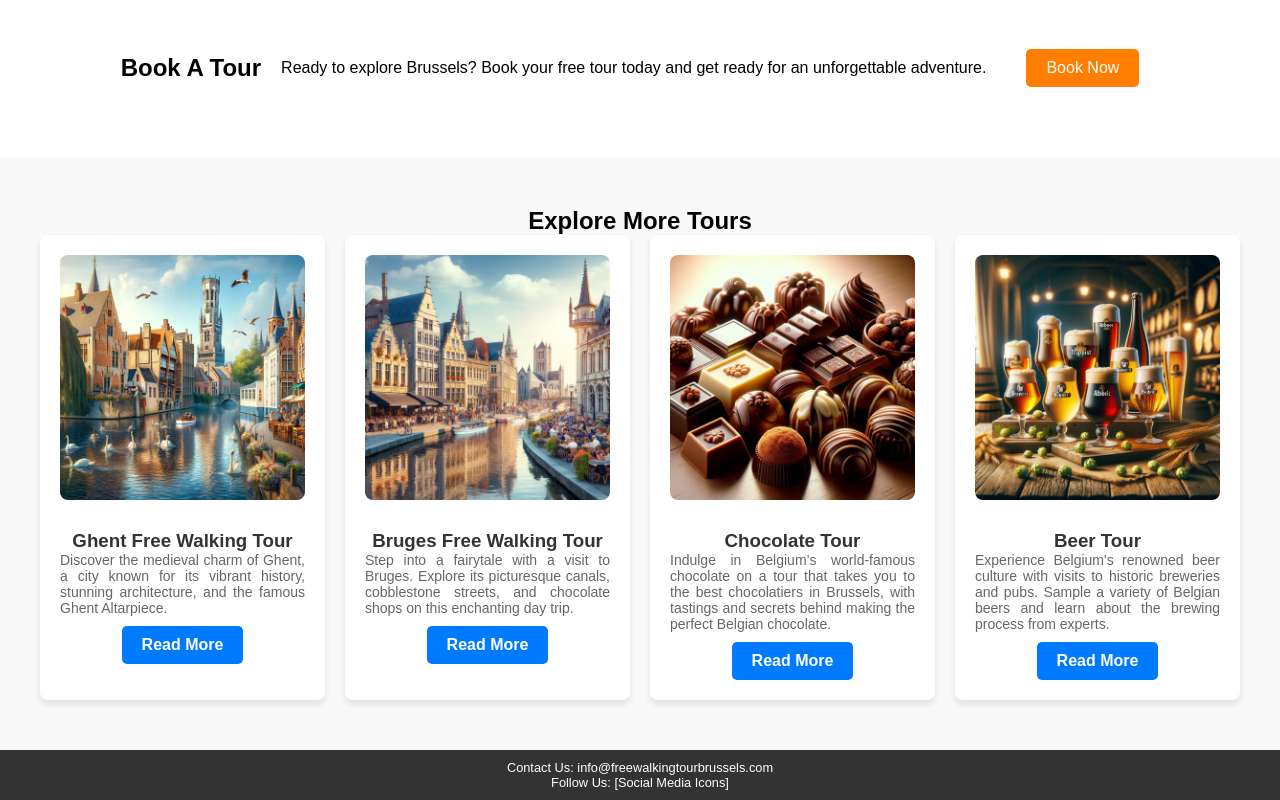
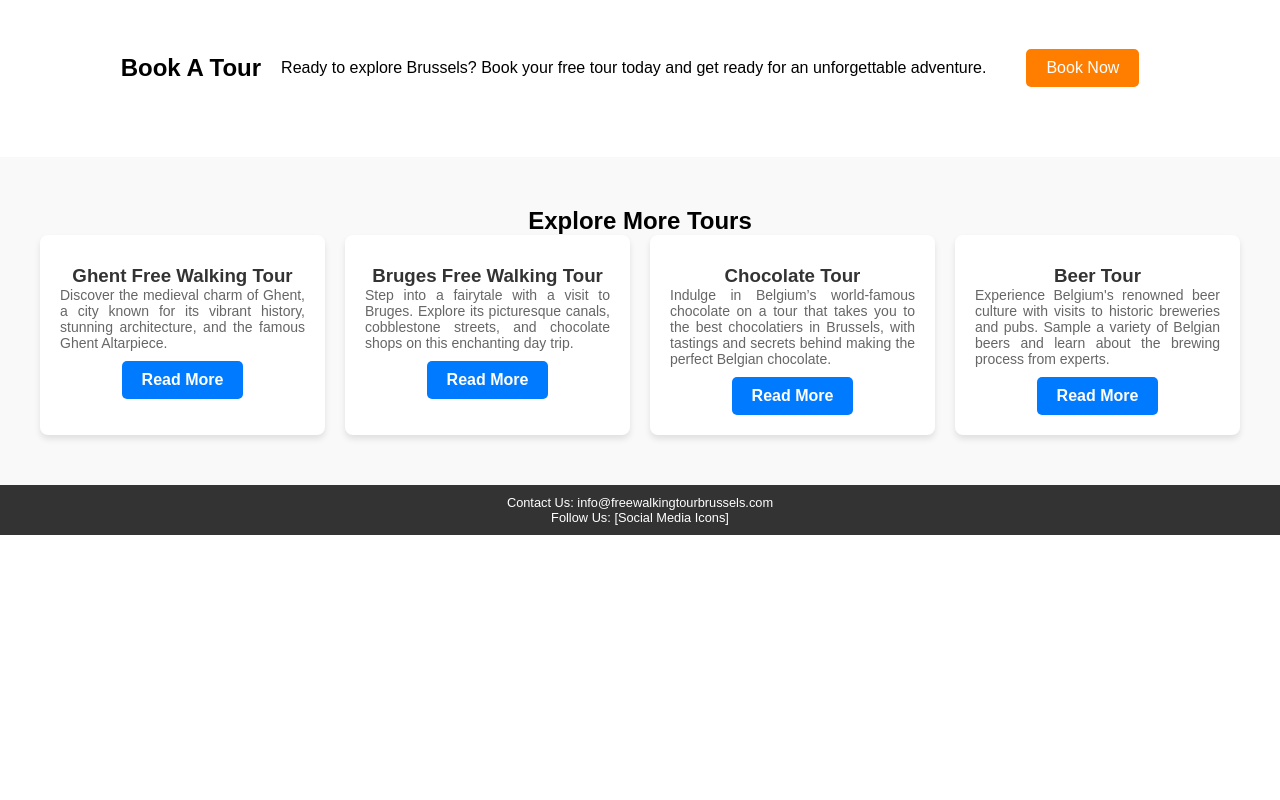
Before and after one commit to adrianrodriguez-io/fwt, a plain HTML site: page index.html in a window 1280 px wide. Shown: the part 3117-3917 px from the top of the page. After the commit the page ends 3652 px from the top, so only its background shows below. Drawn offline with Linux system fonts and the light colour scheme.

Commit message:
hidde more tours images

```diff
--- a/index.html
+++ b/index.html
@@ -207,25 +207,25 @@
             <h2>Explore More Tours</h2>
             <div class="tour-items">
                 <div class="tour-item">
-                    <img src="images/ghent-walking-tour.webp" alt="Ghent Free Walking Tour">
+                    <!--<img src="images/ghent-walking-tour.webp" alt="Ghent Free Walking Tour">-->
                     <h3>Ghent Free Walking Tour</h3>
                     <p>Discover the medieval charm of Ghent, a city known for its vibrant history, stunning architecture, and the famous Ghent Altarpiece.</p>
                     <a href="ghent-tour-details.html" class="read-more-btn">Read More</a>
                 </div>
                 <div class="tour-item">
-                    <img src="images/bruges-walking-tour.webp" alt="Bruges Free Walking Tour">
+                    <!--<img src="images/bruges-walking-tour.webp" alt="Bruges Free Walking Tour">-->
                     <h3>Bruges Free Walking Tour</h3>
                     <p>Step into a fairytale with a visit to Bruges. Explore its picturesque canals, cobblestone streets, and chocolate shops on this enchanting day trip.</p>
                     <a href="ghent-tour-details.html" class="read-more-btn">Read More</a>
                 </div>
                 <div class="tour-item">
-                    <img src="images/chocolate-tour.webp" alt="Chocolate Tour">
+                    <!--<img src="images/chocolate-tour.webp" alt="Chocolate Tour">-->
                     <h3>Chocolate Tour</h3>
                     <p>Indulge in Belgium’s world-famous chocolate on a tour that takes you to the best chocolatiers in Brussels, with tastings and secrets behind making the perfect Belgian chocolate.</p>
                     <a href="ghent-tour-details.html" class="read-more-btn">Read More</a>
                 </div>
                 <div class="tour-item">
-                    <img src="images/beer-tour.webp" alt="Beer Tour">
+                    <!--<img src="images/beer-tour.webp" alt="Beer Tour">-->
                     <h3>Beer Tour</h3>
                     <p>Experience Belgium's renowned beer culture with visits to historic breweries and pubs. Sample a variety of Belgian beers and learn about the brewing process from experts.</p>
                     <a href="ghent-tour-details.html" class="read-more-btn">Read More</a>
```
